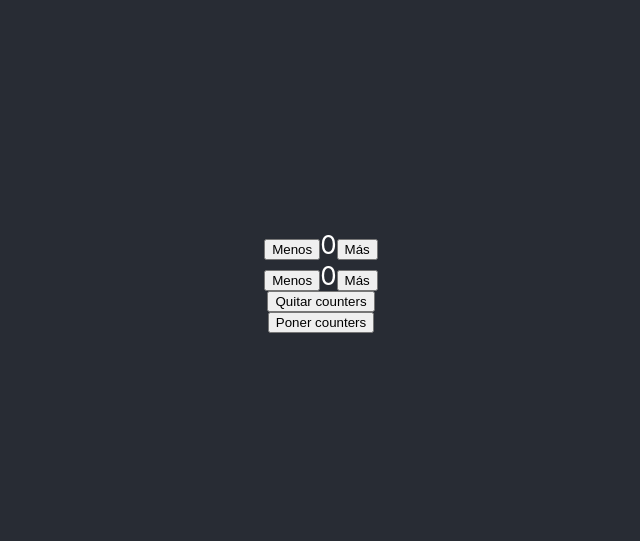
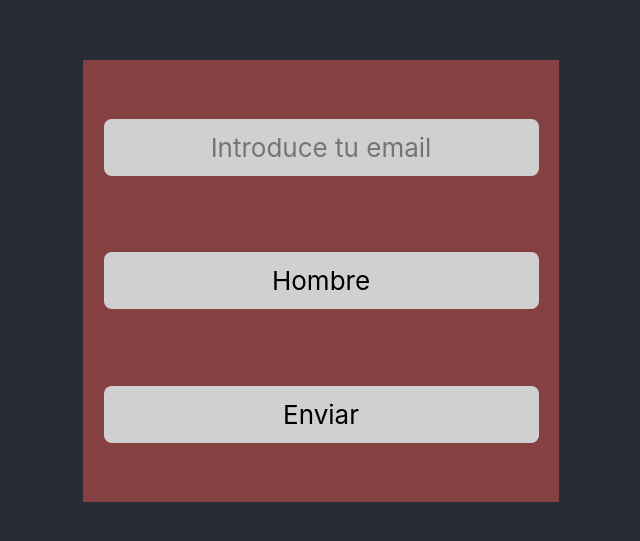
Before and after one commit to jbortweb/miapp, a React (Create React App) app: page / in a window 1280 px wide. Shown: the part 119-660 px from the top of the page, without its empty margins (319-959 px from the left). Built offline with nearby package versions, Linux system fonts and the light colour scheme.

Commit message:
Formulario

```diff
--- a/src/App.js
+++ b/src/App.js
@@ -1,8 +1,9 @@
 
 import './App.css';
 import React, { useState } from 'react';
-import Person from './components/person.jsx'; //Importamos componentes
-import Counter from './components/counter.jsx';
+// import Person from './components/person.jsx'; //Importamos componentes
+// import Counter from './components/counter.jsx';
+import UseForms from './components/useForm/useForm';
 
                                 //  Complemento funcional con props
 
@@ -80,8 +81,10 @@ function App() {
 
 //  Funcion principal
 
+/*
 function App() {
-    const hola = <h2>Bienvenido al curso de React</h2>
+              Bienvenida y contador
+  const hola = <h2>Bienvenido al curso de React</h2>
     const saludo = persona => <h2>Hola {persona}</h2> //Funcion flecha
     const [showCounters, setShowCounters] = useState(true);
     const quitarCounter = () => setShowCounters(false);
@@ -96,9 +99,23 @@ function App() {
         }
         <button onClick={quitarCounter}>Quitar counters</button>
         <button onClick={ponerCounter}>Poner counters</button>
+
       </header>
     </div>
-  );
+  );*/
+
+
+function App() {
+
+return (
+<div className="App">
+<header className="App-header">
+  <UseForms/>
+
+
+</header>
+</div>
+);
 }
 
 export default App;
--- /dev/null
+++ b/src/components/useForm/useForm.css
@@ -0,0 +1,24 @@
+.useForm{
+    display:flex;
+    flex-direction: column;
+    min-height: 50vh;
+    justify-content: space-around;
+    padding: 0.8em;
+    background-color: rgb(133, 65, 65);
+}
+
+.useForm input,.useForm select {
+    all:unset;
+    padding: 0.5em;
+    border-radius: 0.3em;
+    background: rgb(208, 208, 208);
+    color: black;
+}
+.useForm button {
+    all:unset;
+    cursor: pointer;
+    padding: 0.5em;
+    border-radius: 0.3em;
+    background: rgb(208, 208, 208);
+    color: black;
+}
--- /dev/null
+++ b/src/components/useForm/useForm.jsx
@@ -0,0 +1,36 @@
+import React from 'react';
+import './useForm.css'
+class UseForms extends React.Component {
+    constructor(props) {
+        super(props);
+        this.state = {email:'',genero:''}
+    }
+
+        handleChange = (event) => {
+            this.setState({[event.target.name]:event.target.value})   //Funcion onchange del input
+        }
+        handleSelectChange = (event) => {
+            this.setState({[event.target.name]:event.target.selectedOptions[0].value})  //Funcion onchange del select
+        }
+        handleSubmit = (event) => {  //Previene el reinicio de la página
+            event.preventDefault();
+            console.log('Enviado');
+        }
+
+    render(){
+        return (
+            <form className="useForm" onSubmit={this.handleSubmit}>
+                <input type="email" name="email" onChange={this.handleChange} value={this.state.email} placeholder='Introduce tu email'/>
+                <select name="genero" value={this.state.genero} onChange = {this.handleSelectChange}>
+                    <option value="Hombre">Hombre</option>
+                    <option value="Mujer">Mujer</option>
+                </select>
+                <button type="submit">Enviar</button>
+            </form>
+        )
+    }
+}
+
+
+
+export default UseForms
```
